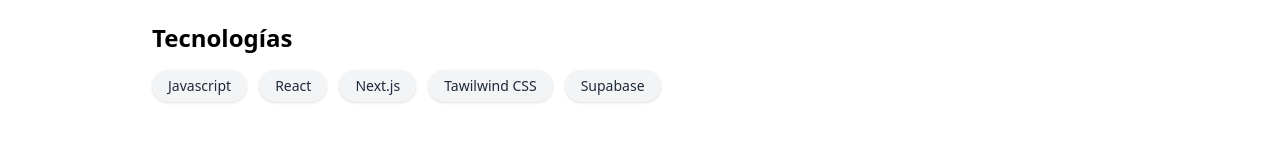
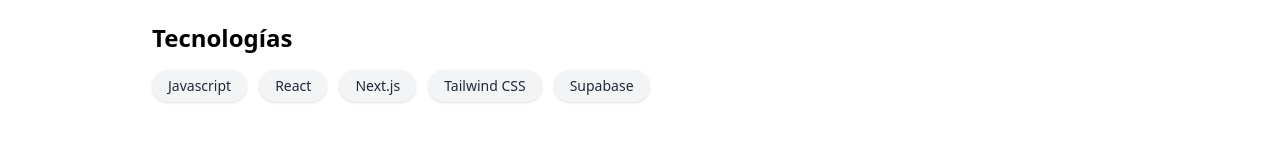
Before and after one commit to FacuMorales/Portfolio, a React (Vite) app: page /grayola in a window 1280 px wide. Shown: the part 549-709 px from the top of the page. Built offline with nearby package versions, Linux system fonts and the light colour scheme.

Commit message:
Arreglo en etiquetas tailwindcss

```diff
--- a/src/views/Grayola.jsx
+++ b/src/views/Grayola.jsx
@@ -86,7 +86,7 @@ const Grayola = () => {
               "Javascript",
               "React",
               "Next.js",
-              "Tawilwind CSS",
+              "Tailwind CSS",
               "Supabase",
             ].map((tech) => (
               <span
--- a/src/views/Kromee.jsx
+++ b/src/views/Kromee.jsx
@@ -70,7 +70,7 @@ const Kromee = () => {
               "Javascript",
               "React",
               "Vite.js",
-              "Tawilwind CSS",
+              "Tailwind CSS",
               "Framer Motion"
             ].map((tech) => (
               <span
--- a/src/views/Quality.jsx
+++ b/src/views/Quality.jsx
@@ -71,7 +71,7 @@ const Quality = () => {
               "Typescript",
               "React",
               "Next.js",
-              "Tawilwind CSS",
+              "Tailwind CSS",
               "Zustand",
               "Axios",
               "Node.js",
```
